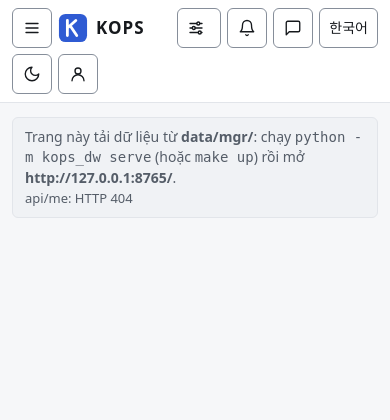
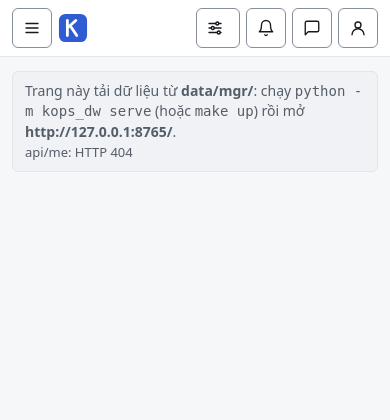
Before and after one commit to ASTRA-TECHNOLOGY-COMPANY-LIMITED/kops-mvp, a Python web app: template dw/templates/manager.html in a window 390 px wide. Shown: the top 420 px of the page. Run offline with Jinja, Linux system fonts and the light colour scheme; the template is opened without the code that fills it, so the values that code supplies are empty.

Commit message:
fix(ui): one-row phone header, language and theme in the user menu (PO choice b)
Co-Authored-By: Claude Opus 5.5 <noreply@anthropic.com>

```diff
--- a/dw/templates/manager.html
+++ b/dw/templates/manager.html
@@ -69,7 +69,7 @@ h1.ptitle{font-size:20px;line-height:1.3;margin:0 0 12px;font-weight:650}
 .umenu{position:relative}.umenu-list{position:absolute;right:0;top:calc(100% + 4px);z-index:30;min-width:190px;background:var(--surface);
   border:1px solid var(--line-strong);border-radius:8px;padding:4px;box-shadow:0 6px 20px rgb(0 0 0 / .15)}
 .umenu-list button{display:block;width:100%;text-align:left;border:0;background:none;color:var(--text);padding:8px 10px;border-radius:var(--r1);font:inherit;cursor:pointer}
-.umenu-list button:hover{background:var(--surface-2)}.umenu-list .who{padding:6px 10px;color:var(--text-2);font-size:13px;border-bottom:1px solid var(--line);margin-bottom:4px}
+.umenu-list button:hover{background:var(--surface-2)}.umenu-list .m-only{display:none}.umenu-list .who{padding:6px 10px;color:var(--text-2);font-size:13px;border-bottom:1px solid var(--line);margin-bottom:4px}
 .form{display:grid;gap:8px;max-width:420px}.form input,.form select{max-width:none;width:100%}.form label{color:var(--text-2);font-size:13px}
 button.primary{background:var(--accent);color:var(--on-accent);border:0;border-radius:var(--r1);padding:7px 14px;min-height:32px;font:inherit;font-weight:600;cursor:pointer}
 .ok{color:var(--good)}.bad{color:var(--critical)}
@@ -106,7 +106,7 @@ button.csv{font-size:12px;padding:1px 8px;min-height:28px}.printhead{display:non
 html:lang(ko) body{word-break:keep-all}
 @media (prefers-reduced-motion:reduce){*{transition:none!important;animation:none!important}}
 @media (max-width:820px){.grid,.grid.g3{grid-template-columns:1fr}.top{padding:8px 12px;gap:6px}main{padding:14px 12px}
-  .mobile-only{display:inline-flex}.hide-m,.mh{display:none}.layout{grid-template-columns:minmax(0,1fr)}
+  .mobile-only{display:inline-flex}.hide-m,.mh,header .hide-m{display:none}.umenu-list .m-only{display:block}.layout{grid-template-columns:minmax(0,1fr)}
   button.icon{min-height:40px;min-width:40px;justify-content:center}.brand{margin-right:auto}
   .filters{display:none;order:9;flex:1 1 100%}body.filters-open .filters{display:flex}
   aside{display:none;position:fixed;z-index:25;top:0;left:0;bottom:0;width:240px;overflow-y:auto;box-shadow:0 0 30px rgb(0 0 0 / .3)}
@@ -127,7 +127,7 @@ html:lang(ko) body{word-break:keep-all}
 <header>
   <div class="top">
     <button class="icon mobile-only" id="menuBtn" aria-controls="side" aria-expanded="false"><svg class="i" aria-hidden="true"><use href="#i-menu"/></svg></button>
-    <a class="brand" href="/"><img id="logo" src="/branding/logo.svg" alt="">KOPS</a>
+    <a class="brand" href="/" aria-label="KOPS"><img id="logo" src="/branding/logo.svg" alt=""><span class="hide-m">KOPS</span></a>
     <button class="icon mobile-only" id="filterBtn" aria-controls="filters" aria-expanded="false"><svg class="i" aria-hidden="true"><use href="#i-filter"/></svg><span id="filterLbl"></span></button>
     <div class="filters" id="filters">
       <select id="fSeason"></select>
@@ -138,8 +138,8 @@ html:lang(ko) body{word-break:keep-all}
     </div>
     <button class="icon" id="bellBtn"><svg class="i" aria-hidden="true"><use href="#i-bell"/></svg><span class="badge" id="bellCount" aria-hidden="true"></span></button>
     <button class="icon" id="chatBtn" hidden aria-controls="chatPanel" aria-expanded="false"><svg class="i" aria-hidden="true"><use href="#i-chat"/></svg></button>
-    <button class="icon" id="langBtn"></button>
-    <button class="icon" id="themeBtn"><svg class="i" aria-hidden="true"><use href="#i-moon"/></svg></button>
+    <button class="icon hide-m" id="langBtn"></button>
+    <button class="icon hide-m" id="themeBtn"><svg class="i" aria-hidden="true"><use href="#i-moon"/></svg></button>
     <div class="umenu"><button class="icon" id="userBtn" aria-haspopup="true" aria-expanded="false" aria-controls="userMenu"><svg class="i" aria-hidden="true"><use href="#i-user"/></svg><span class="hide-m" id="userName"></span></button>
       <div class="umenu-list" id="userMenu" hidden></div></div>
   </div>
@@ -1045,13 +1045,16 @@ function buildUserMenu() {
   $('#userName').textContent = ME?.username || ''; $('#userBtn').setAttribute('aria-label', L('Tài khoản {u}', {u: ME?.username || ''}));
   $('#userMenu').innerHTML = `<div class="who">${esc(ME?.username || '')} · ${esc(ROLE[ME?.role] || '')}</div>
     <button data-go="profile">${L('Hồ sơ và mật khẩu')}</button>${isAdmin() ? `<button data-go="settings">${L('Người dùng')}</button>` : ''}
+    <button data-go="lang" class="m-only" lang="${LANG === 'vi' ? 'ko' : 'vi'}">${LANG === 'vi' ? '한국어' : L('Tiếng Việt')}</button>
+    <button data-go="theme" class="m-only">${L('Đổi giao diện sáng / tối')}</button>
     <button data-go="logout">${L('Đăng xuất')}</button>`;
 }
 $('#userBtn').onclick = () => { const m = $('#userMenu'); m.hidden = !m.hidden; $('#userBtn').setAttribute('aria-expanded', String(!m.hidden));
   if (!m.hidden) m.querySelector('button')?.focus(); };
 $('#userMenu').addEventListener('keydown', e => { if (e.key === 'Escape') { $('#userMenu').hidden = true; $('#userBtn').setAttribute('aria-expanded', 'false'); $('#userBtn').focus(); } });
 $('#userMenu').onclick = async e => { const b = e.target.closest('[data-go]'); if (!b) return; $('#userMenu').hidden = true;
-  if (b.dataset.go === 'logout') { await api('api/logout'); location.href = '/login'; } else showTab(b.dataset.go); };
+  if (b.dataset.go === 'logout') { await api('api/logout'); location.href = '/login'; }
+  else if (b.dataset.go === 'lang' || b.dataset.go === 'theme') $('#' + b.dataset.go + 'Btn').click(); else showTab(b.dataset.go); };
 document.addEventListener('click', e => { if (!e.target.closest('.umenu')) { $('#userMenu').hidden = true; $('#userBtn').setAttribute('aria-expanded', 'false'); } });
 
 /* ---------------------------------------------------------------- chatbot (F-04): basic mode offline; AI mode only if enabled server side */
```
Also changed, not shown: dw/docs/ui_review_2026-10-23.md (+2 -2 lines), plans/UI_REVIEW_PLAN.md (+1 -0 lines).
